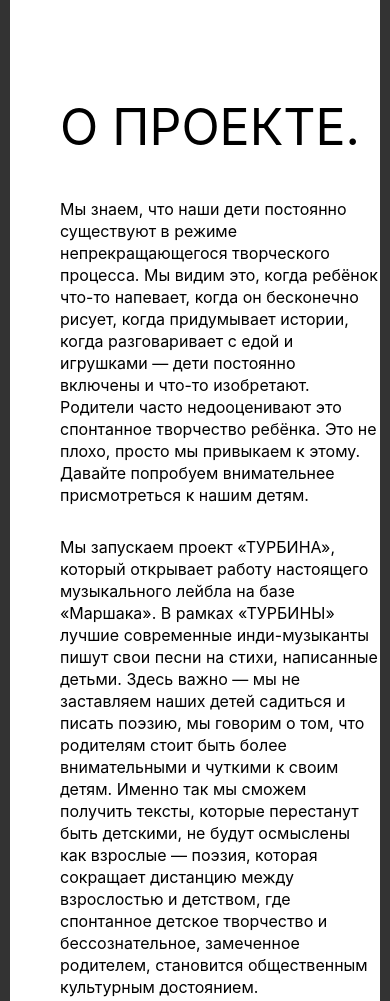
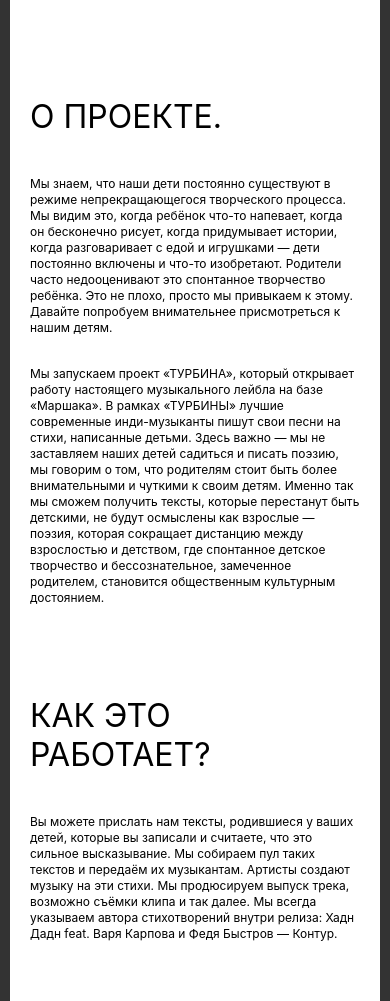
Before and after one commit to VitalyBibik/Turbina, a React app: page / in a window 390 px wide. Shown: the part 684-1685 px from the top of the page. Built offline with nearby package versions, Linux system fonts and the light colour scheme.

Commit message:
repair verstka

```diff
--- a/src/components/root/root.module.css
+++ b/src/components/root/root.module.css
@@ -1,5 +1,11 @@
 .root {
-  min-width: 320px;
   margin-left: 50px;
   margin-right: 50px;
 }
+
+@media screen and (min-width: 320px) and (max-width: 550px) {
+  .root {
+    margin-left: 20px;
+    margin-right: 20px;
+  }
+}
--- a/src/components/section-text/section-text.module.css
+++ b/src/components/section-text/section-text.module.css
@@ -5,3 +5,10 @@
   color: #000;
   margin-bottom: 30px;
 }
+
+@media screen and (min-width: 320px) and (max-width: 550px) {
+  .section-text {
+    font-size: 12px;
+    line-height: 16px;
+  }
+}
--- a/src/components/section-tezis/section-tezis.module.css
+++ b/src/components/section-tezis/section-tezis.module.css
@@ -3,3 +3,10 @@
   font-size: 16px;
   line-height: 22px;
 }
+
+@media screen and (min-width: 320px) and (max-width: 550px) {
+  .section-text {
+    font-size: 12px;
+    line-height: 16px;
+  }
+}
--- a/src/components/section-title/section-title.module.css
+++ b/src/components/section-title/section-title.module.css
@@ -9,3 +9,10 @@
 .section-title:first-child {
   margin-top: 0;
 }
+
+@media screen and (min-width: 320px) and (max-width: 550px) {
+  .section-title {
+    font-size: 32px;
+    line-height: 39px;
+  }
+}
```
